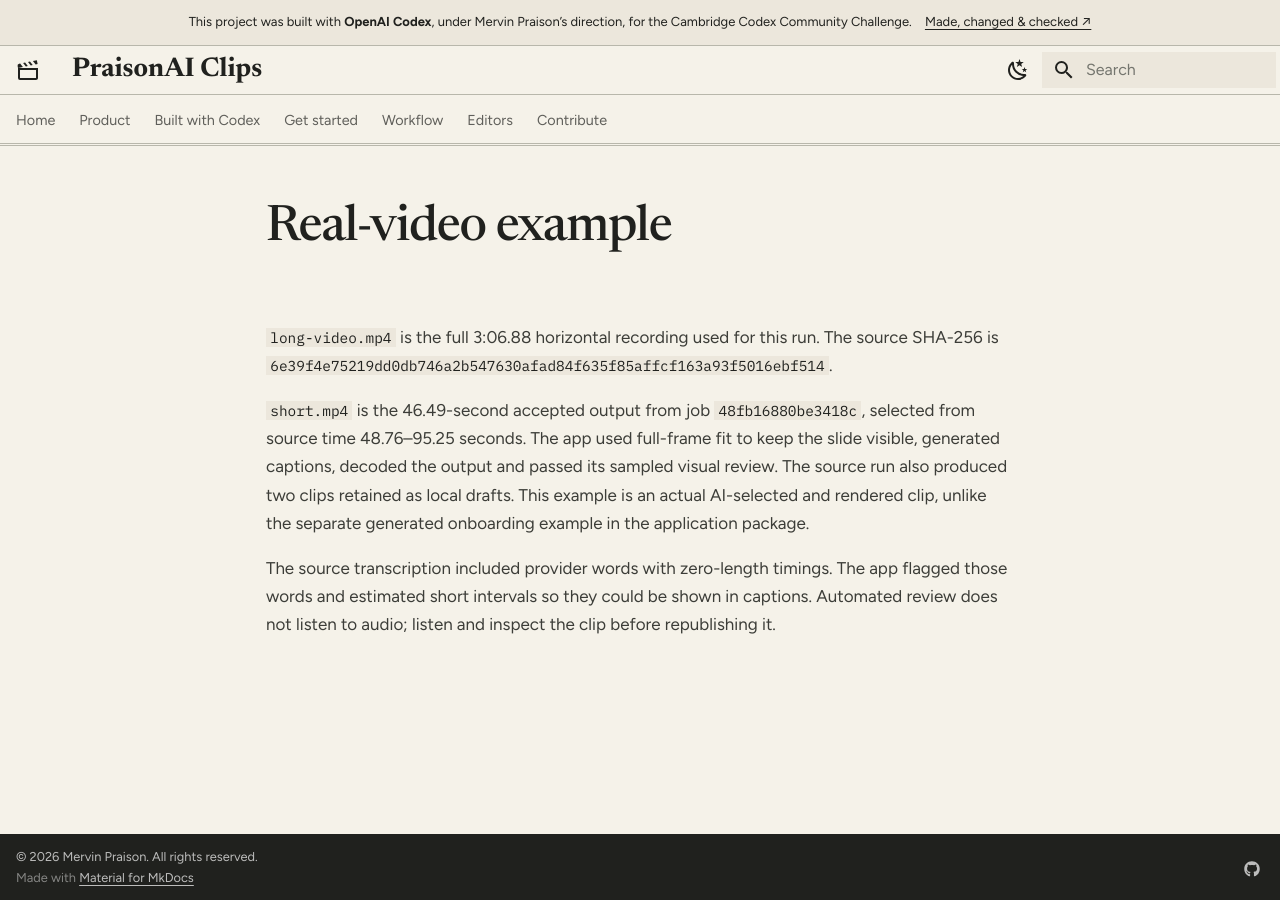
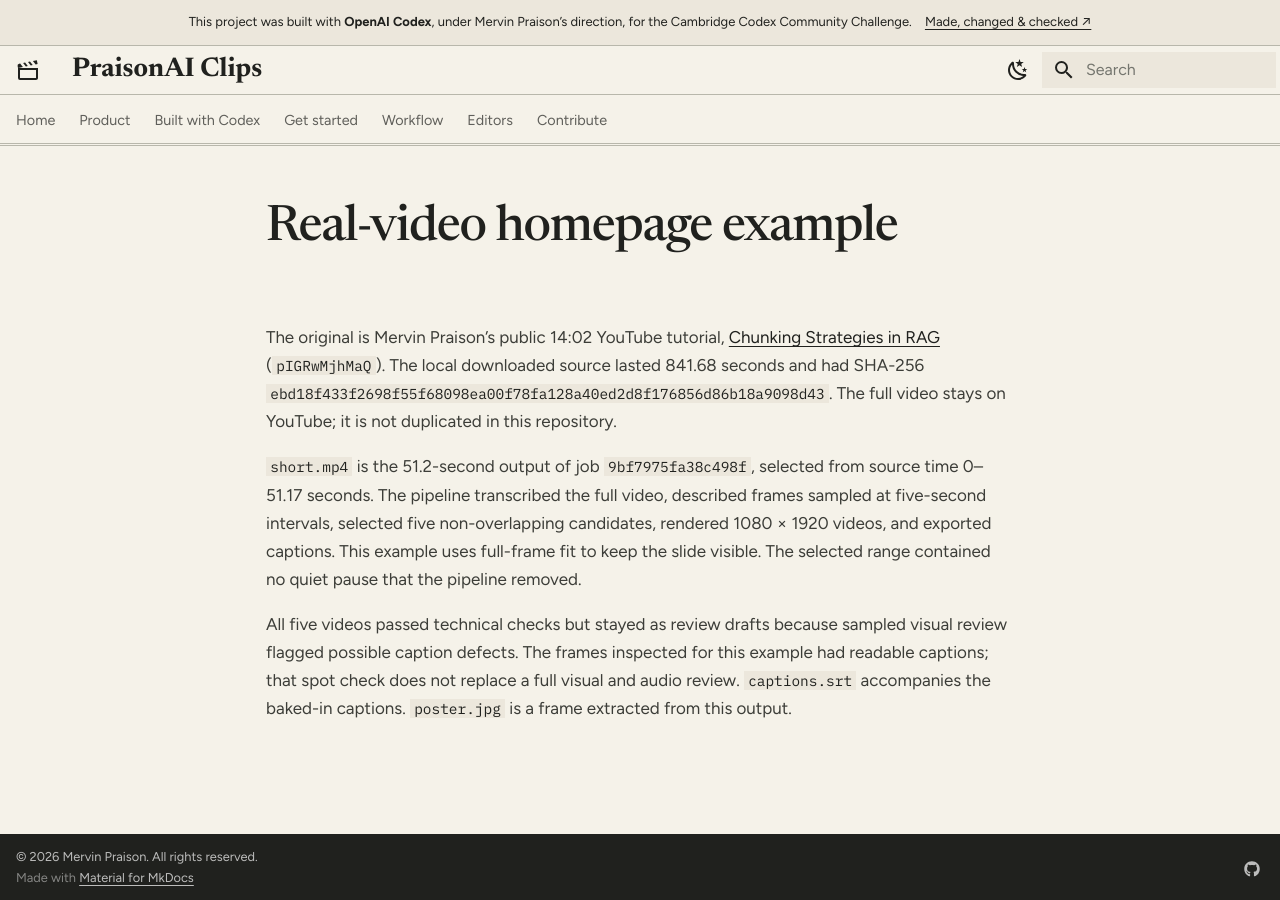
Before and after one commit to MervinPraison/praisonai-clips, an MkDocs documentation site: the page built from docs/assets/real-example/README.md, in a window 1280 px wide. Built offline with MkDocs 1.6.1 and Material for MkDocs 9.7.7, drawn with Linux system fonts in a browser that asks for light colours.

Commit message:
Show a real RAG tutorial Short on the homepage

```diff
--- a/docs/assets/real-example/README.md
+++ b/docs/assets/real-example/README.md
@@ -1,16 +1,20 @@
-# Real-video example
+# Real-video homepage example
 
-`long-video.mp4` is the full 3:06.88 horizontal recording used for this run. The
-source SHA-256 is `6e39f4e75219dd0db746a2b547630afad84f635f85affcf163a93f5016ebf514`.
+The original is Mervin Praison’s public 14:02 YouTube tutorial,
+[Chunking Strategies in RAG](https://www.youtube.com/watch?v=pIGRwMjhMaQ)
+(`pIGRwMjhMaQ`). The local downloaded source lasted 841.68 seconds and had
+SHA-256 `ebd18f433f2698f55f68098ea00f78fa128a40ed2d8f176856d86b18a9098d43`.
+The full video stays on YouTube; it is not duplicated in this repository.
 
-`short.mp4` is the 46.49-second accepted output from job `48fb16880be3418c`,
-selected from source time 48.76–95.25 seconds. The app used full-frame fit to
-keep the slide visible, generated captions, decoded the output and passed its
-sampled visual review. The source run also produced two clips retained as local
-drafts. This example is an actual AI-selected and rendered clip, unlike the
-separate generated onboarding example in the application package.
+`short.mp4` is the 51.2-second output of job `9bf7975fa38c498f`, selected
+from source time 0–51.17 seconds. The pipeline transcribed the full video,
+described frames sampled at five-second intervals, selected five non-overlapping
+candidates, rendered 1080 × 1920 videos, and exported captions. This example
+uses full-frame fit to keep the slide visible. The selected range contained
+no quiet pause that the pipeline removed.
 
-The source transcription included provider words with zero-length timings. The
-app flagged those words and estimated short intervals so they could be shown in
-captions. Automated review does not listen to audio; listen and inspect the clip
-before republishing it.
+All five videos passed technical checks but stayed as review drafts because
+sampled visual review flagged possible caption defects. The frames inspected
+for this example had readable captions; that spot check does not replace a
+full visual and audio review. `captions.srt` accompanies the baked-in captions.
+`poster.jpg` is a frame extracted from this output.
```
Also changed, not shown: README.md (+2 -2 lines), docs/getting-started/quickstart.md (+1 -1 lines), docs/index.md (+4 -4 lines), docs/assets/real-example/poster.jpg, 6 other files.
